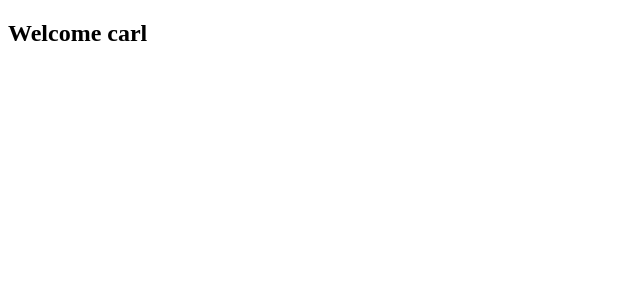
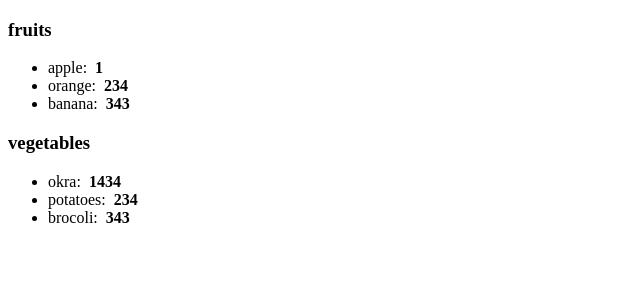
Before and after one commit to jamesCarl1204/learning-react, a React (Vite) app: page / in a window 1280 px wide. Shown: the top 300 px of the page, without its empty margins (0-640 px from the left). Built offline with nearby package versions, Linux system fonts and the light colour scheme.

Commit message:
render list in react

```diff
--- a/src/App.jsx
+++ b/src/App.jsx
@@ -1,12 +1,23 @@
-import UserGreeting from './UserGreeting.jsx'
+import List from './List.jsx'
+
+function App() {
+
+   const fruits = [
+          {id:1,name:'apple',cal:1},
+          {id:2,name:'orange', cal:234},
+          {id:3,name:'banana',cal:343}];
+
+   const vegetables = [
+          {id:4,name:'okra',cal:1434},
+          {id:8,name:'potatoes', cal:234},
+          {id:9,name:'brocoli',cal:343}]
+
+          return(
+            <>
+          {fruits.length > 0 ? <List items={fruits} category="fruits"/> : null}
+          <List items={vegetables} category="vegetables"/>
+          </>)
+}
 
 
-function App() {
-  return(
-      <>
-     <UserGreeting isLoggedIn={true} username="carl"/>
-   </>
-  )
-}
-
 export default App
--- /dev/null
+++ b/src/List.jsx
@@ -0,0 +1,30 @@
+import  PropTypes  from 'prop-types'
+
+function List(props) {
+    const category = props.category;
+   const itemList = props.items;
+
+
+   const listItems = itemList.map(item => <li key={item.id}>{item.name}: &nbsp;<b>{item.cal}</b></li>)
+    //fruits.sort((a,b) => a.name.localeCompare(b.name))
+   //  const lowcalFruits = fruits.filter(fruit => fruit.cal < 100)
+
+    return (
+        <>
+        <h3 className="list-category">{category}</h3>
+        <ul className="list-category">{listItems}</ul>
+        </>
+)
+
+}
+
+List.propTypes = {
+    category: PropTypes.string,
+    items: PropTypes.arrayOf(PropTypes.shape({
+        id:PropTypes.number,
+        name:PropTypes.string,
+        cal: PropTypes.number
+    }))
+}
+
+export default List
```
